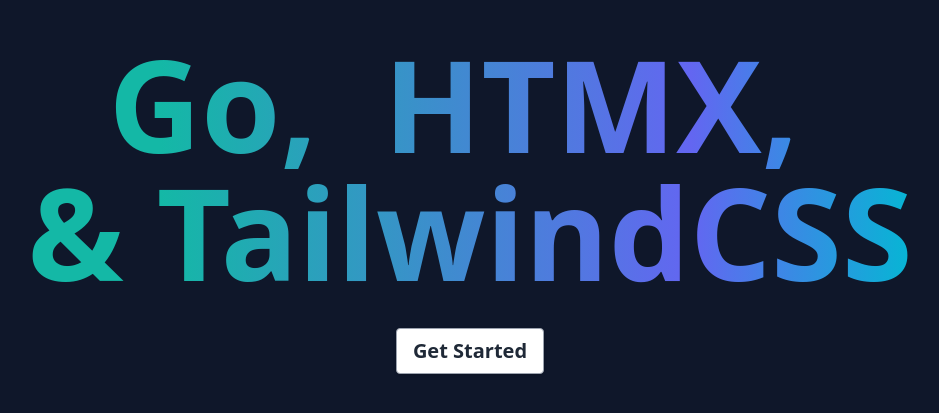
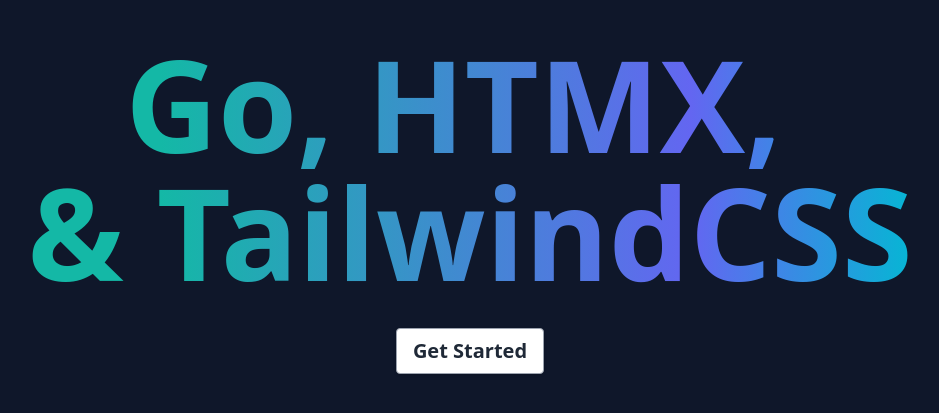
Before and after one commit to damiensedgwick/go-htmx-tailwindcss, a plain HTML site: page public/views/index.html in a window 1280 px wide. Shown: the part 193-606 px from the top of the page, without its empty margins (170-1109 px from the left). Drawn offline with nearby package versions, Linux system fonts and the light colour scheme; files that its build step writes are made by us from their sources; files whose address does not match are found by name.

Commit message:
updated .gitignore, added makefile and deployed

```diff
--- a/public/views/index.html
+++ b/public/views/index.html
@@ -12,7 +12,7 @@
     <div class="w-screen h-screen flex flex-col justify-center items-center space-y-8 bg-slate-900">
         <h1
             class="bg-gradient-to-r from-teal-500 from-15% via-indigo-500 via-75% to-cyan-500 to-100% bg-clip-text text-transparent text-center font-bold text-3xl sm:text-5xl md:text-7xl lg:text-9xl">
-            <span>Go,&nbsp;</span>
+            <span>Go,</span>
             <span>HTMX,&nbsp;</span>
             <br>
             <span>&amp;&nbsp;TailwindCSS</span>
```
Also changed, not shown: static/css/tailwindcss.css, 3 other files.
